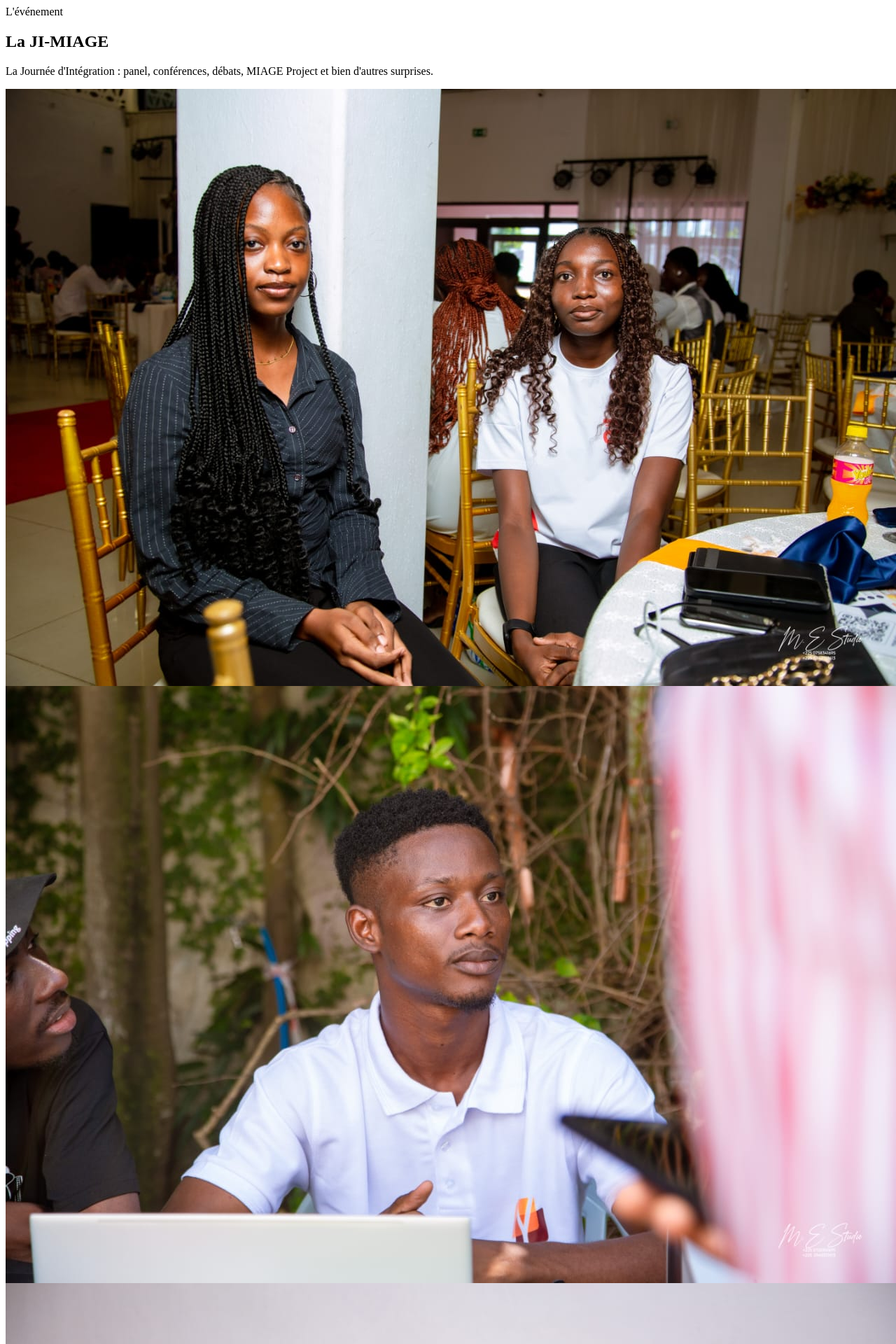
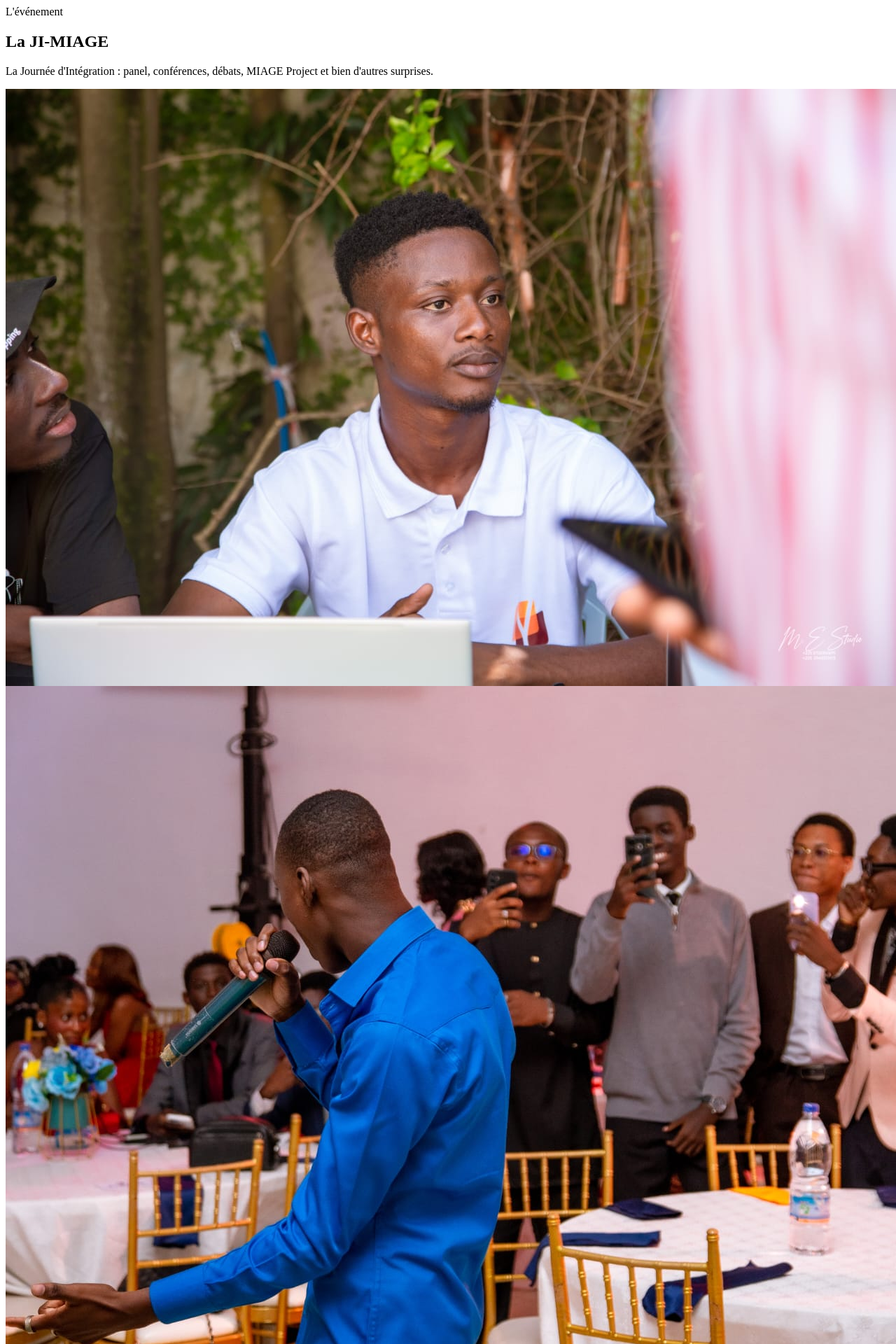
Before and after one commit to Dani-code17/EMIAGE_GI, a Django app: template core/templates/core/includes/ji_miage.html in a window 1280 px wide. Shown: the top 1920 px of the page at 70% size. Run offline with Django 5.2, Linux system fonts and the light colour scheme; the template is opened without the code that fills it, so the values that code supplies are empty.

Commit message:
ji-miage: retrait de la photo ji-1 (WhatsApp 13.41.51) + mosaïque réagencée
- ji-1.jpg supprimé (plus affiché sur le site)
- mosaïque reconstruite avec les 8 photos restantes : ji-2 en grande case,
  ji-4/ji-6 en moyennes (object-top pour la verticale), ji-3/5/7/8/9 en petites
- vérifié : aucune référence à ji-1 ou à la photo WhatsApp

```diff
--- a/core/templates/core/includes/ji_miage.html
+++ b/core/templates/core/includes/ji_miage.html
@@ -15,15 +15,14 @@
             <!-- Galerie photo -->
             <div class="lg:w-1/2 p-4 md:p-5">
                 <div class="grid grid-cols-3 gap-2.5 md:gap-3 h-full">
-                    <img src="{% static 'core/jimiage/ji-1.jpg' %}" alt="JI-MIAGE 1" class="col-span-2 row-span-2 w-full h-full min-h-[220px] md:min-h-[300px] object-cover rounded-2xl">
-                    <img src="{% static 'core/jimiage/ji-2.jpg' %}" alt="JI-MIAGE 2" class="w-full h-28 md:h-40 object-cover rounded-2xl">
-                    <img src="{% static 'core/jimiage/ji-3.jpg' %}" alt="JI-MIAGE 3" class="w-full h-28 md:h-40 object-cover rounded-2xl">
-                    <img src="{% static 'core/jimiage/ji-4.jpg' %}" alt="JI-MIAGE 4" class="w-full h-24 md:h-32 object-cover rounded-2xl">
-                    <img src="{% static 'core/jimiage/ji-5.jpg' %}" alt="JI-MIAGE 5" class="w-full h-24 md:h-32 object-cover rounded-2xl">
-                    <img src="{% static 'core/jimiage/ji-6.jpg' %}" alt="JI-MIAGE 6" class="w-full h-24 md:h-32 object-cover rounded-2xl">
-                    <img src="{% static 'core/jimiage/ji-7.jpg' %}" alt="JI-MIAGE 7" class="w-full h-24 md:h-32 object-cover rounded-2xl">
-                    <img src="{% static 'core/jimiage/ji-8.jpg' %}" alt="JI-MIAGE 8" class="w-full h-24 md:h-32 object-cover rounded-2xl">
-                    <img src="{% static 'core/jimiage/ji-9.jpg' %}" alt="JI-MIAGE 9" class="w-full h-24 md:h-32 object-cover rounded-2xl">
+                    <img src="{% static 'core/jimiage/ji-2.jpg' %}" alt="JI-MIAGE 1" class="col-span-2 row-span-2 w-full h-full min-h-[220px] md:min-h-[300px] object-cover rounded-2xl">
+                    <img src="{% static 'core/jimiage/ji-4.jpg' %}" alt="JI-MIAGE 2" class="w-full h-28 md:h-40 object-cover object-top rounded-2xl">
+                    <img src="{% static 'core/jimiage/ji-6.jpg' %}" alt="JI-MIAGE 3" class="w-full h-28 md:h-40 object-cover rounded-2xl">
+                    <img src="{% static 'core/jimiage/ji-8.jpg' %}" alt="JI-MIAGE 4" class="w-full h-24 md:h-32 object-cover rounded-2xl">
+                    <img src="{% static 'core/jimiage/ji-7.jpg' %}" alt="JI-MIAGE 5" class="w-full h-24 md:h-32 object-cover rounded-2xl">
+                    <img src="{% static 'core/jimiage/ji-5.jpg' %}" alt="JI-MIAGE 6" class="w-full h-24 md:h-32 object-cover rounded-2xl">
+                    <img src="{% static 'core/jimiage/ji-9.jpg' %}" alt="JI-MIAGE 7" class="w-full h-24 md:h-32 object-cover rounded-2xl">
+                    <img src="{% static 'core/jimiage/ji-3.jpg' %}" alt="JI-MIAGE 8" class="w-full h-24 md:h-32 object-cover rounded-2xl">
                 </div>
             </div>
 
```
Also changed, not shown: core/static/core/jimiage/ji-1.jpg (deleted).
